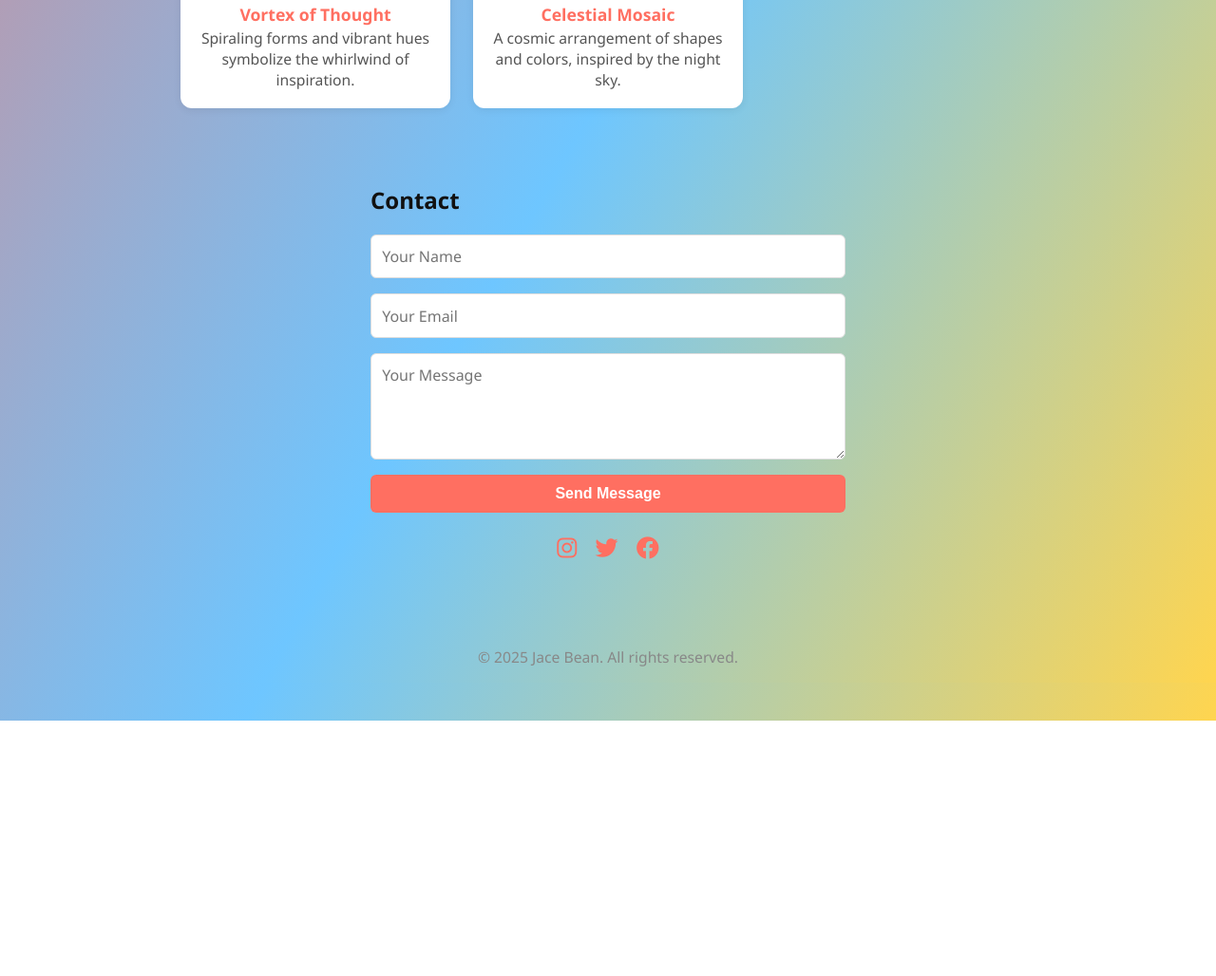
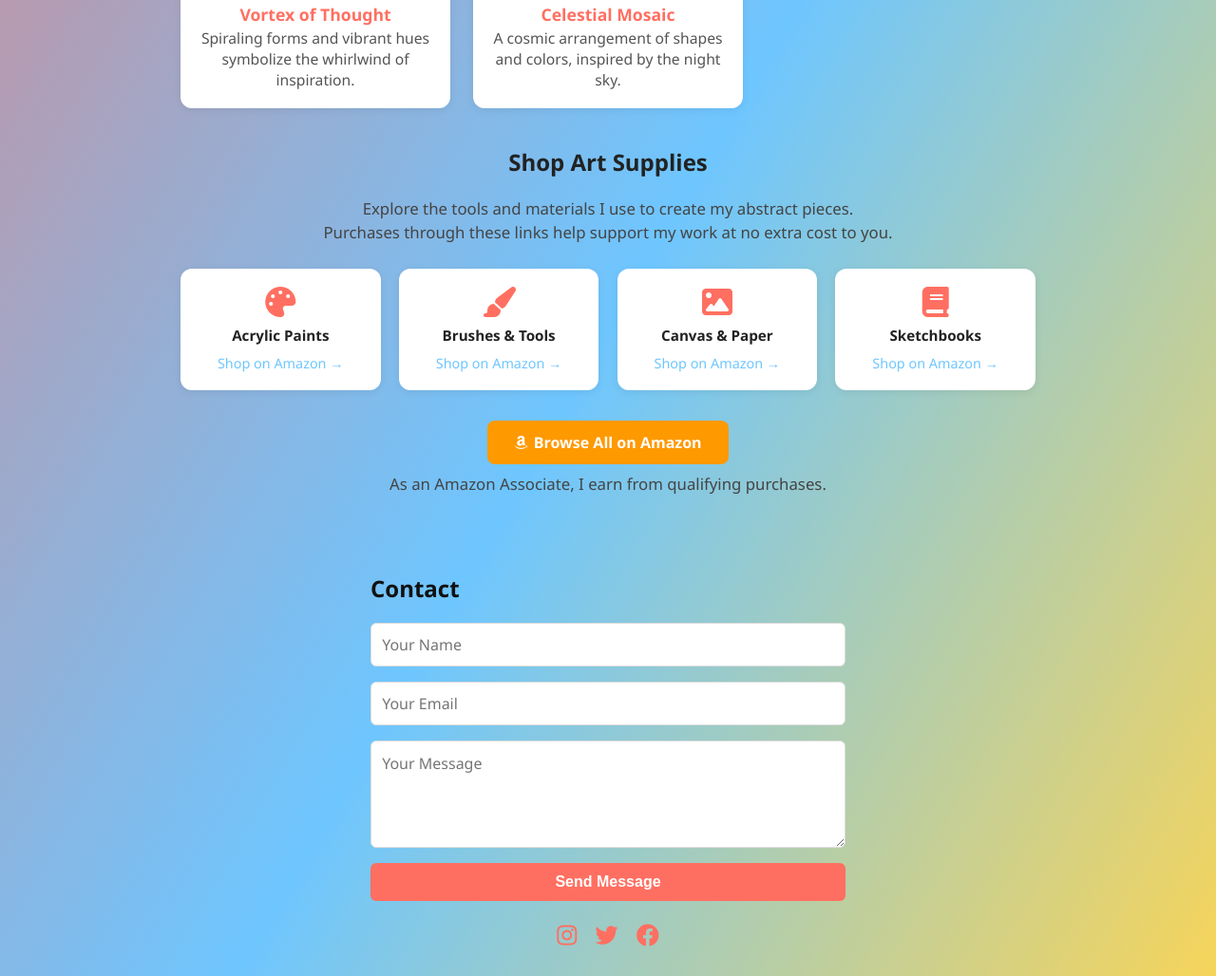
Before and after one commit to naa4beebeeoh/jacebean.com, a plain HTML site: page docs/index.html in a window 1280 px wide. Shown: the part 1453-2481 px from the top of the page at 95% size. Before the commit the page ends 2212 px from the top, so only its background shows below. Drawn offline with Linux system fonts and the light colour scheme.

Commit message:
Add Amazon affiliate shop section to homepage.
Integrate affiliate links with art supply categories, navigation, and required Associates disclosure.

Co-authored-by: Cursor <cursoragent@cursor.com>

```diff
--- a/docs/index.html
+++ b/docs/index.html
@@ -182,6 +182,81 @@
     .social-links a:hover {
       color: var(--secondary);
     }
+    #shop {
+      text-align: center;
+    }
+    #shop > p {
+      font-size: 1.05rem;
+      color: #444;
+      max-width: 600px;
+      margin: 0.5em auto 1.5em auto;
+      line-height: 1.5;
+    }
+    .shop-grid {
+      display: grid;
+      grid-template-columns: repeat(auto-fit, minmax(200px, 1fr));
+      gap: 1.2rem;
+      margin-bottom: 1.5rem;
+    }
+    .shop-item {
+      background: var(--white);
+      border-radius: 12px;
+      box-shadow: 0 2px 8px rgba(0,0,0,0.07);
+      padding: 1.2rem 1rem;
+      display: flex;
+      flex-direction: column;
+      align-items: center;
+      gap: 0.6rem;
+      transition: transform 0.15s, box-shadow 0.15s;
+    }
+    .shop-item:hover {
+      transform: translateY(-3px);
+      box-shadow: 0 4px 16px rgba(0,0,0,0.12);
+    }
+    .shop-item i {
+      font-size: 2rem;
+      color: var(--primary);
+    }
+    .shop-item span {
+      font-weight: 600;
+      color: var(--text);
+      font-size: 0.95rem;
+    }
+    .shop-item a {
+      color: var(--secondary);
+      text-decoration: none;
+      font-size: 0.9rem;
+      font-weight: 500;
+    }
+    .shop-item a:hover {
+      text-decoration: underline;
+    }
+    .shop-cta {
+      display: inline-block;
+      background: #ff9900;
+      color: var(--white);
+      text-decoration: none;
+      font-weight: 600;
+      padding: 0.75em 1.8em;
+      border-radius: 8px;
+      font-size: 1rem;
+      transition: background 0.2s, transform 0.15s;
+      margin-top: 0.5rem;
+    }
+    .shop-cta:hover {
+      background: #e88a00;
+      transform: translateY(-2px);
+    }
+    .shop-cta i {
+      margin-right: 0.4em;
+    }
+    .affiliate-disclosure {
+      font-size: 0.82rem;
+      color: #999;
+      max-width: 600px;
+      margin: 1.2rem auto 0 auto;
+      line-height: 1.4;
+    }
     footer, #footer {
       text-align: center;
       padding: 1.5rem 1rem 1rem 1rem;
@@ -218,6 +293,7 @@
       <a href="#home">Home</a>
       <a href="#about">About</a>
       <a href="#gallery">Gallery</a>
+      <a href="#shop">Shop</a>
       <a href="#contact">Contact</a>
     </nav>
   </section>
@@ -273,6 +349,37 @@
     </div>
   </section>
 
+  <section id="shop">
+    <h2>Shop Art Supplies</h2>
+    <p>Explore the tools and materials I use to create my abstract pieces. Purchases through these links help support my work at no extra cost to you.</p>
+    <div class="shop-grid">
+      <div class="shop-item">
+        <i class="fas fa-palette"></i>
+        <span>Acrylic Paints</span>
+        <a href="https://amzn.to/4fxOjh6" target="_blank" rel="noopener noreferrer sponsored">Shop on Amazon &rarr;</a>
+      </div>
+      <div class="shop-item">
+        <i class="fas fa-paint-brush"></i>
+        <span>Brushes &amp; Tools</span>
+        <a href="https://amzn.to/4fxOjh6" target="_blank" rel="noopener noreferrer sponsored">Shop on Amazon &rarr;</a>
+      </div>
+      <div class="shop-item">
+        <i class="fas fa-image"></i>
+        <span>Canvas &amp; Paper</span>
+        <a href="https://amzn.to/4fxOjh6" target="_blank" rel="noopener noreferrer sponsored">Shop on Amazon &rarr;</a>
+      </div>
+      <div class="shop-item">
+        <i class="fas fa-book"></i>
+        <span>Sketchbooks</span>
+        <a href="https://amzn.to/4fxOjh6" target="_blank" rel="noopener noreferrer sponsored">Shop on Amazon &rarr;</a>
+      </div>
+    </div>
+    <a class="shop-cta" href="https://amzn.to/4fxOjh6" target="_blank" rel="noopener noreferrer sponsored">
+      <i class="fab fa-amazon"></i>Browse All on Amazon
+    </a>
+    <p class="affiliate-disclosure">As an Amazon Associate, I earn from qualifying purchases.</p>
+  </section>
+
   <section id="contact">
     <h2>Contact</h2>
     <form class="contact-form" action="https://formspree.io/f/mvgqpqke" method="POST" autocomplete="off">
@@ -290,6 +397,7 @@
 
   <section id="footer">
     &copy; 2025 Jace Bean. All rights reserved.
+    <br><span class="affiliate-disclosure">As an Amazon Associate, I earn from qualifying purchases.</span>
   </section>
 </body>
 </html>
```
